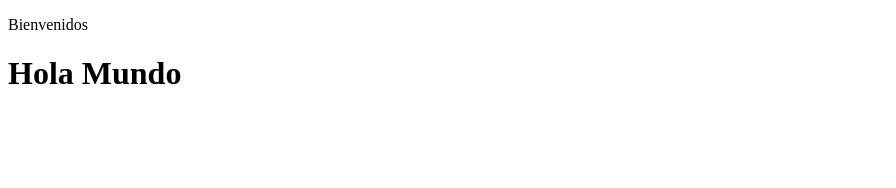
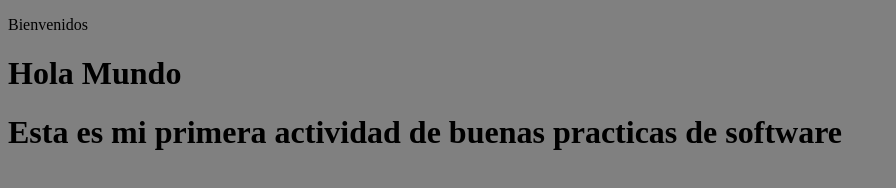
Before and after one commit to Jeancmn/miproyecto, a plain HTML site: page index.html in a window 1280 px wide. Shown: the whole page, without its empty margins (0-896 px from the left). Drawn offline with Linux system fonts and the light colour scheme.

Commit message:
cambio de fondo en index.html

```diff
--- a/index.html
+++ b/index.html
@@ -4,9 +4,15 @@
     <meta charset="UTF-8">
     <meta name="viewport" content="width=device-width, initial-scale=1.0">
     <title>Document</title>
+    <style>
+        body {
+            background-color: gray; /* Cambia el color de fondo a gris */
+        }
+    </style>
 </head>
 <body>
     <p>Bienvenidos</p>
     <h1>Hola Mundo</h1>
+    <h1>Esta es mi primera actividad de buenas practicas de software</h1>
 </body>
 </html>
```
